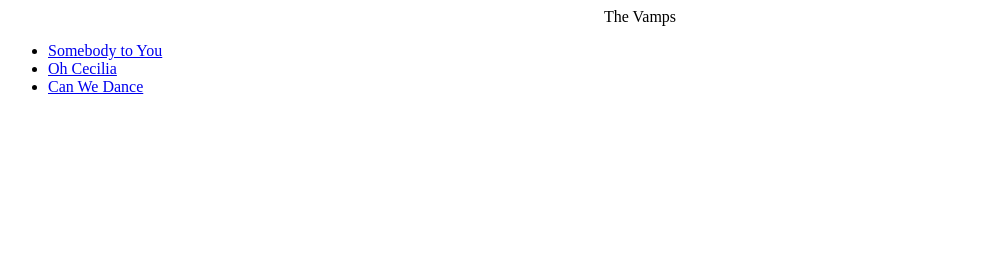
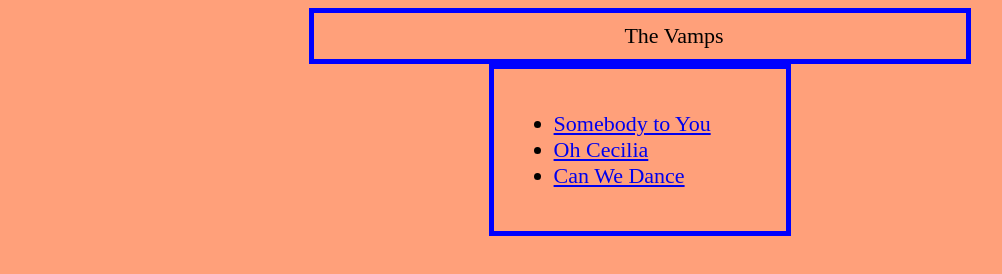
Before and after one commit to BarcenasJustin/lab6, a plain HTML site: page index.html in a window 1280 px wide. Shown: the whole page, without its empty margins (0-1002 px from the left). Drawn offline with Linux system fonts and the light colour scheme; a web font is replaced by a local one.

Commit message:
create index.html

```diff
--- a/index.html
+++ b/index.html
@@ -3,6 +3,7 @@
     <head>
       <title>The Vamps</title>
       <link href='//fonts.googleapis.com/css?family=Sofia' rel='stylesheet'>
+      <link href="external.css" rel="stylesheet">
     </head>
     <body>
       <div class="center">
```
